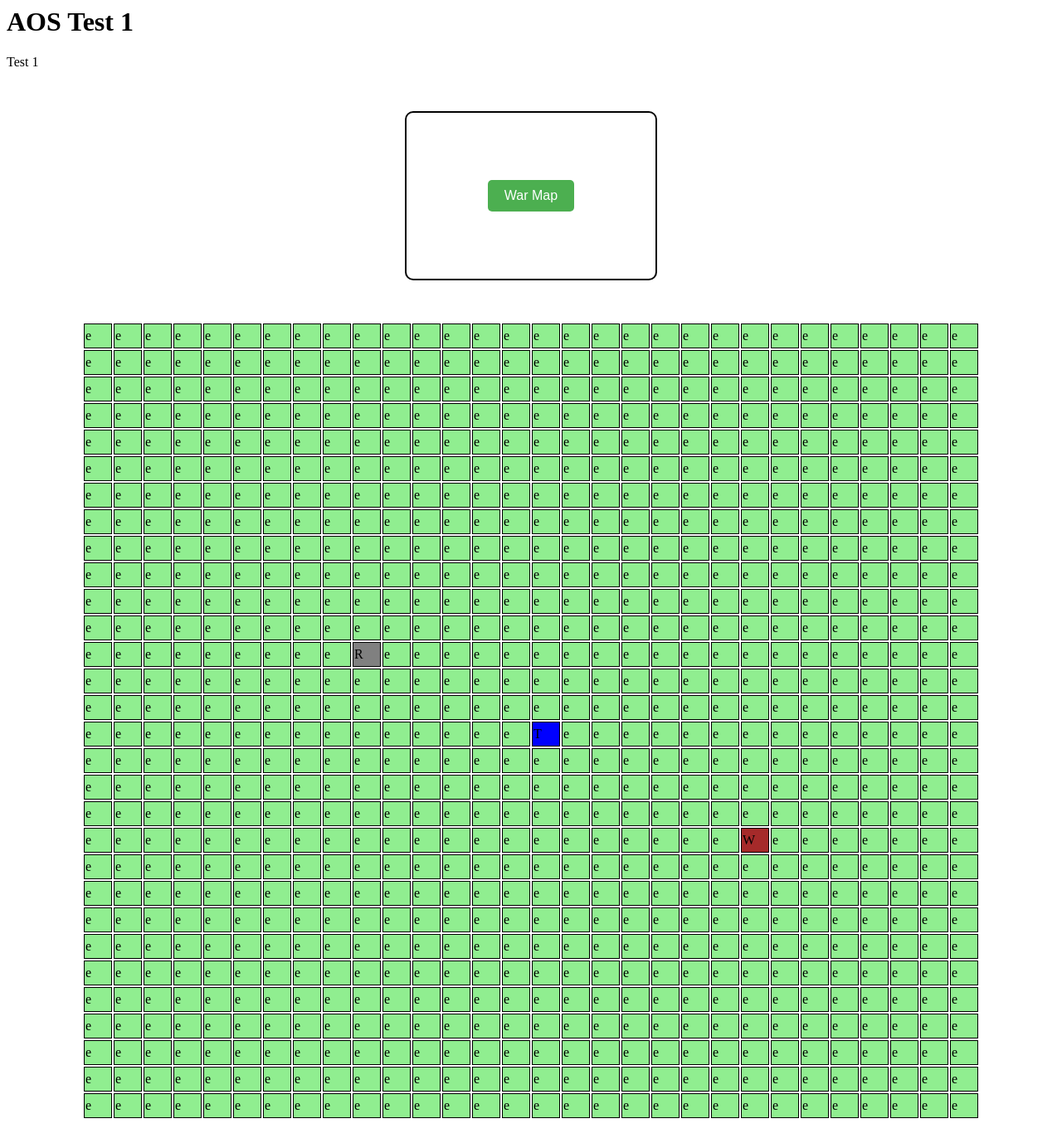
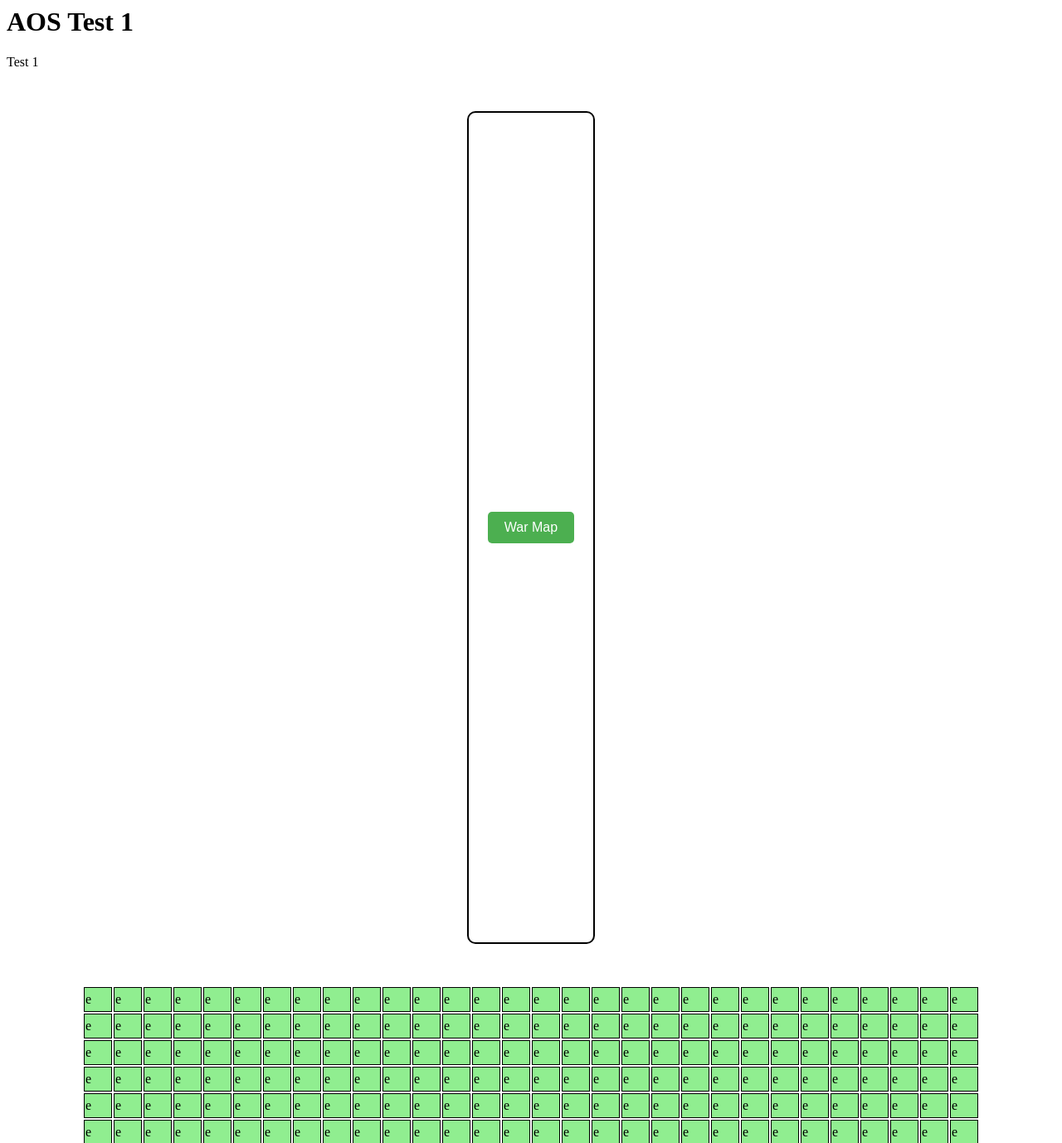
Before and after one commit to Gianeh/Web_app_testing, a PHP site: page / in a window 1280 px wide. Shown: the top 1378 px of the page at 83% size. Before the commit the page ends 1348 px from the top, so only its background shows below. Run offline with PHP 8.4, Linux system fonts and the light colour scheme.

Commit message:
better looking

```diff
--- a/index.php
+++ b/index.php
@@ -4,8 +4,8 @@
     <title>AOS Test 1</title>
     <style>
         .container {
-            width: 300px;
-            height: 200px;
+            width:150px;
+            height: 1000px;
             border: 2px solid black;
             border-radius: 10px;
             display: flex;
@@ -73,7 +73,7 @@
     <script>
         function redirectToWarMap() {
             // redirect user tomap.php
-            window.location.href = "war_map.php";
+            window.location.href = "Map.php";
         }
     </script>
     <table id="Village" style="margin:auto">
```
